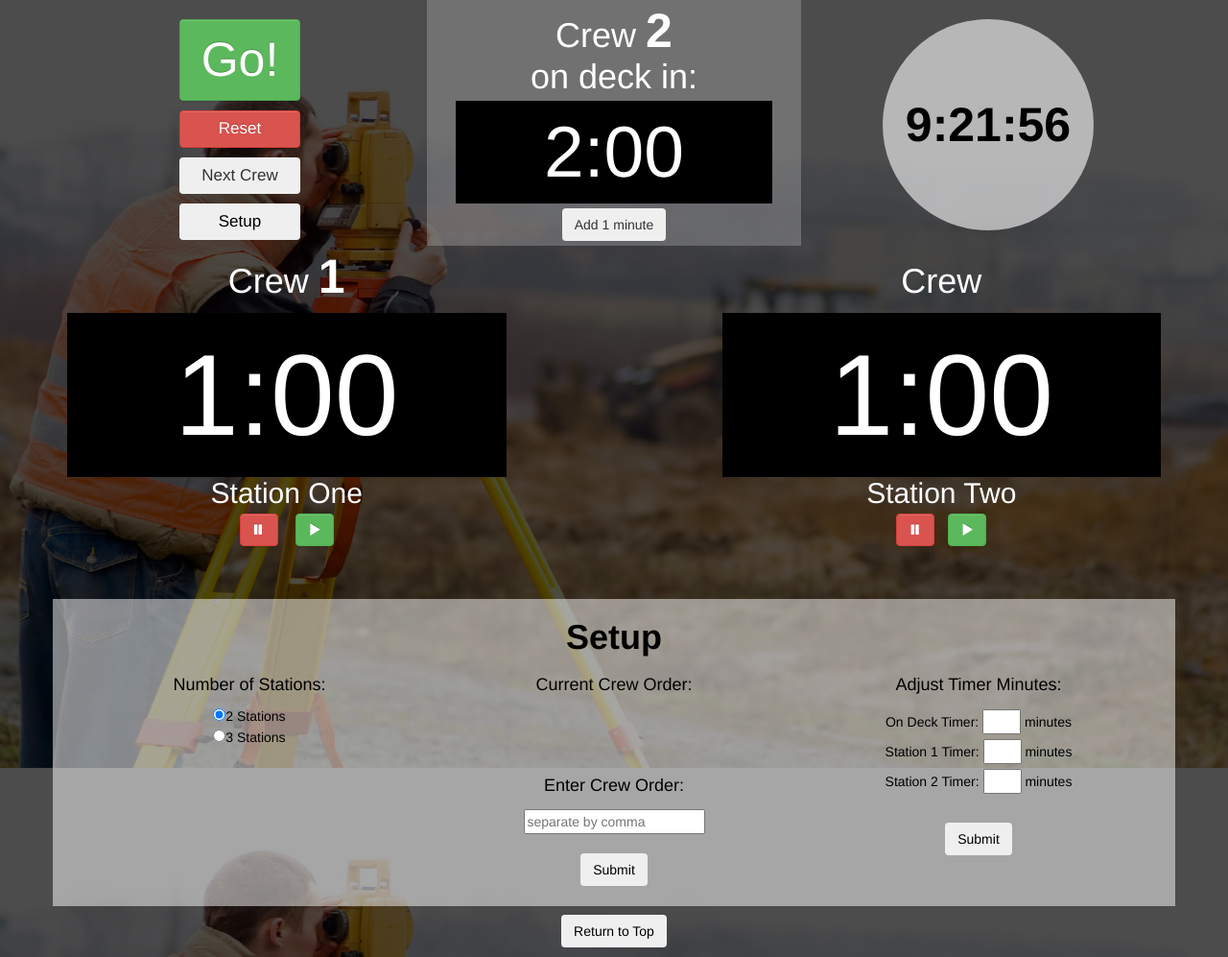
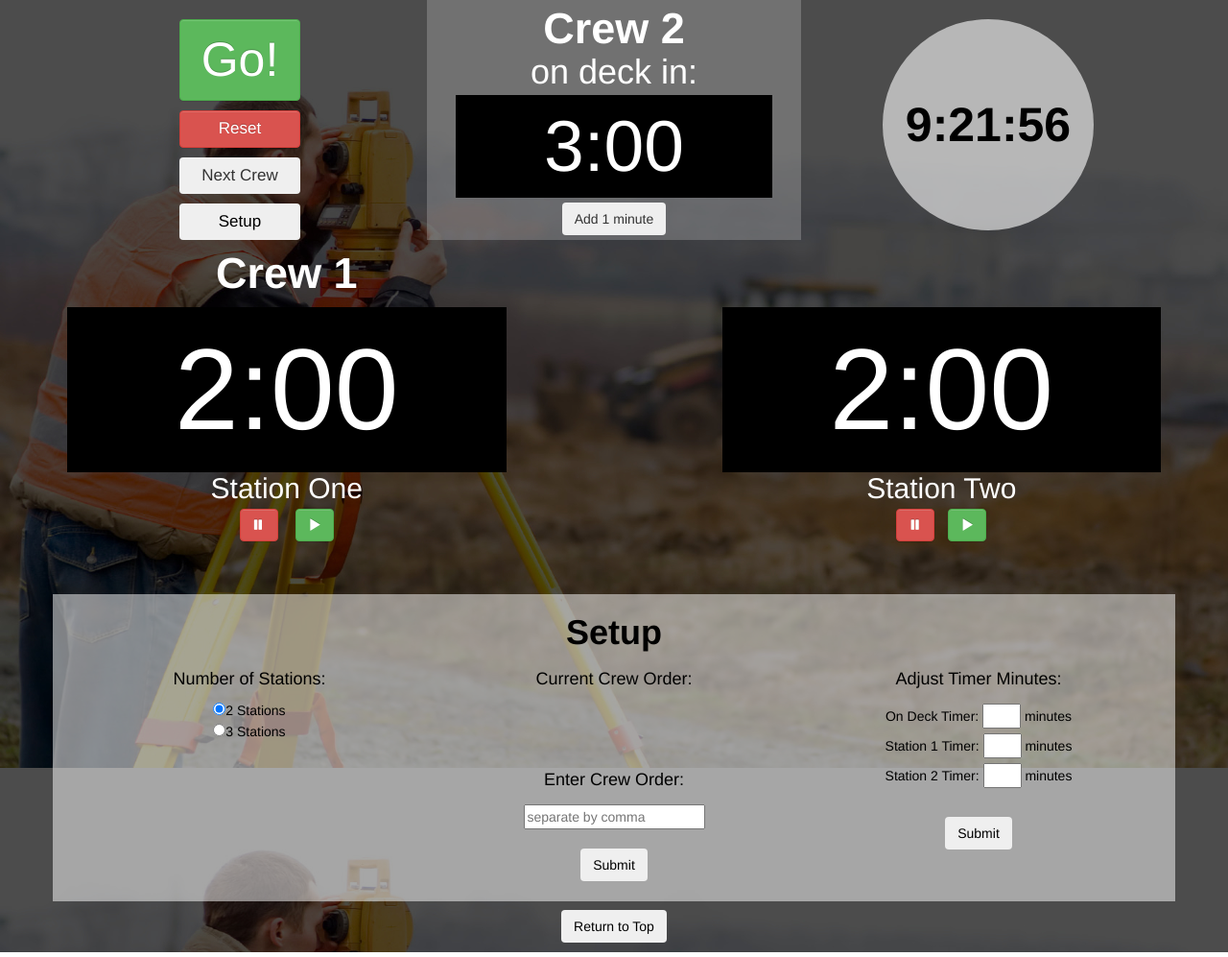
Before and after one commit to LynneWest/CustomTimer, a plain HTML site: page index.html in a window 1280 px wide. Shown: the whole page at 96% size. Drawn offline with nearby package versions, Linux system fonts and the light colour scheme.

Commit message:
Add "crew" to each crewArray element and remove "crew" from html

```diff
--- a/index.html
+++ b/index.html
@@ -30,7 +30,7 @@
 						<a href="#setup"><button type="button" class="btn btn-dark" id="setup-button">Setup</button></a>
 					</div>
 					<div class="col-sm-4 on-deck">
-						<h1>Crew <span class="crew deckCrew"></span><br>on deck in:</h1>
+						<h1><span class="crew deckCrew"></span><br>on deck in:</h1>
 						<div class="timer" id="deck-timer"></div>
 						<button type="button" class="btn" id="add-min-button">Add 1 minute</button>
 					</div>
@@ -41,15 +41,15 @@
 					</div>
 				</div>
 				<div class="row two-timers timers-row">
-					<div class="col-sm-5">
-						<h1>Crew <span class="crew oneCrew"></span></h1>
+					<div class="col-sm-5 crew-div">
+						<h1> <span class="crew oneCrew"></span></h1>
 						<div class="timer timer-one" id="timer-one">10:00</div>
 						<h2>Station One<h2>
 						<button type="button" class="btn btn-danger pauseOne"><span class="glyphicon glyphicon-pause"></span></button>
 						<button type="button" class="btn btn-success playOne"><span class="glyphicon glyphicon-play"></span></button>
 					</div>
-					<div class="col-sm-5 col-sm-offset-2">
-						<h1>Crew <span class="crew twoCrew"></span></h1>
+					<div class="col-sm-5 col-sm-offset-2 crew-div">
+						<h1> <span class="crew twoCrew"></span></h1>
 						<div class="timer timer-two" id="timer-two">10:00</div>
 						<h2>Station Two</h2>
 						<button type="button" class="btn btn-danger pauseTwo"><span class="glyphicon glyphicon-pause"></span></button>
@@ -57,22 +57,22 @@
 					</div>
 				</div>
 				<div class="row three-timers timers-row hidden">
-					<div class="col-sm-4">
-						<h1>Crew <span class="crew oneCrew"></span></h1>
+					<div class="col-sm-4 crew-div">
+						<h1><span class="crew oneCrew"></span></h1>
 						<div class="timer timer-one" id="timer-one">10:00</div>
 						<h2>Station One<h2>
 						<button type="button" class="btn btn-danger pauseOne"><span class="glyphicon glyphicon-pause"></span></button>
 						<button type="button" class="btn btn-success playOne"><span class="glyphicon glyphicon-play"></span></button>
 					</div>
-					<div class="col-sm-4">
-						<h1>Crew <span class="crew twoCrew"></span></h1>
+					<div class="col-sm-4 crew-div">
+						<h1><span class="crew twoCrew"></span></h1>
 						<div class="timer timer-two" id="timer-two">10:00</div>
 						<h2>Station Two</h2>
 						<button type="button" class="btn btn-danger pauseTwo"><span class="glyphicon glyphicon-pause"></span></button>
 						<button type="button" class="btn btn-success playTwo"><span class="glyphicon glyphicon-play"></span></button>
 					</div>
-					<div class="col-sm-4">
-						<h1>Crew <span class="crew threeCrew"></span></h1>
+					<div class="col-sm-4 crew-div">
+						<h1><span class="crew threeCrew"></span></h1>
 						<div class="timer timer-three" id="timer-three">10:00</div>
 						<h2>Station Three</h2>
 						<button type="button" class="btn btn-danger pauseThree"><span class="glyphicon glyphicon-pause"></span></button>
--- a/script.js
+++ b/script.js
@@ -1,10 +1,10 @@
 $(document).ready(function()
 {
 	//Change defualt times here
-	var deckTimer = 2;
-	var stationOneTimer = 1;
-	var stationTwoTimer = 1;
-	var stationThreeTimer = 1;
+	var deckTimer = 3;
+	var stationOneTimer = 2;
+	var stationTwoTimer = 2;
+	var stationThreeTimer = 2;
 
 	//Check current time and display on clock
 	function clock()
@@ -58,18 +58,23 @@ $(document).ready(function()
 		}
 	});
 
-	var crewArray = [1,2,3,4,5,6];//default crew order
+	var crewArray;
 
 	//set and display new crew order from form
 	var crewOrder;
 	function crewSet()
 	{
+		crewArray = [1,2,3,4,5,6];//default crew order
 		crewOrder = $("#order").val(); //put crew-order from crew-order form into string
 		if(crewOrder!="")
 		{
 			$("#crew-order").html(crewOrder); //display current crew order
 			crewArray = crewOrder.split(","); //put crew-order values into crewArray
 		}
+		for (i=0; i < crewArray.length; i++){
+			crewArray[i]="Crew "+crewArray[i];
+		}
+		console.log(crewArray);
 	}
 	crewSet();
 
@@ -344,7 +349,6 @@ $(document).ready(function()
 	{
 		if(station2.running === false && $(station2['crewSpan']).html() != "")
 		{
-			console.log($(station2['crewSpan']).html());
 			station2.startCountdown();
 		}
 	});
--- a/style.css
+++ b/style.css
@@ -81,8 +81,11 @@ button:focus, button:active, .btn:focus, .btn:active {
 	margin-bottom: 0;
 }
 .crew {
-	font-size: 50px;
+	font-size: 45px;
 	font-weight: bold;
+}
+.crew-div h1 {
+	height: 50px;
 }
 .timers .btn {
 	margin: 5px;
```
